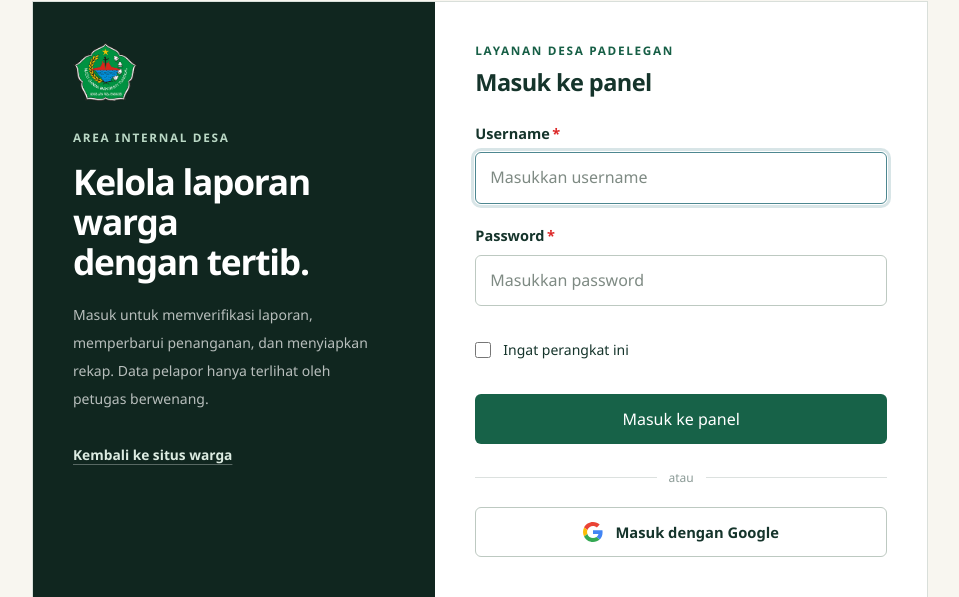
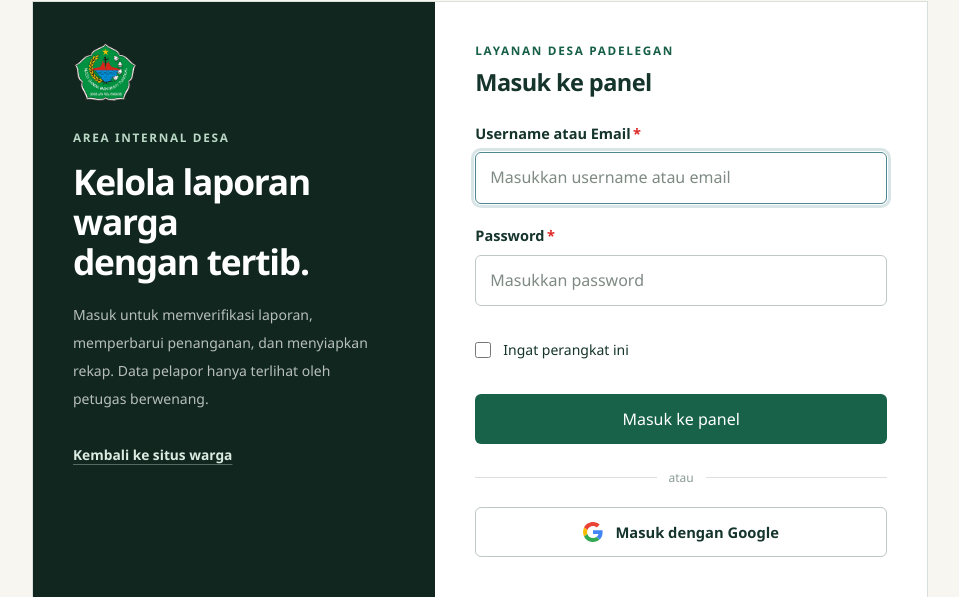
Before and after one commit to ZekkCode/Sistem-Informasi-Lapor-Saran-Desa, a Laravel app: page /admin/login in a window 1280 px wide. Shown: the part 159-756 px from the top of the page, without its empty margins (160-1119 px from the left). Run offline with Laravel 12, Linux system fonts and the light colour scheme; style sheets or scripts are compiled from the project's sources; some web fonts are replaced.

Commit message:
feat(auth): perjelas label input login untuk username atau email

```diff
--- a/resources/views/auth/admin-login.blade.php
+++ b/resources/views/auth/admin-login.blade.php
@@ -39,8 +39,8 @@
                 <form action="{{ route('admin.login.store') }}" method="POST" class="mt-6 grid gap-5" data-validate data-submit-once>
                     @csrf
                     <div class="field">
-                        <x-ui.label for="username" required>Username</x-ui.label>
-                        <input id="username" name="username" class="control" value="{{ old('username') }}" autocomplete="username" autocapitalize="none" spellcheck="false" required autofocus placeholder="Masukkan username">
+                        <x-ui.label for="username" required>Username atau Email</x-ui.label>
+                        <input id="username" name="username" class="control" value="{{ old('username') }}" autocomplete="username" autocapitalize="none" spellcheck="false" required autofocus placeholder="Masukkan username atau email">
                     </div>
                     <div class="field">
                         <x-ui.label for="password" required>Password</x-ui.label>
```
